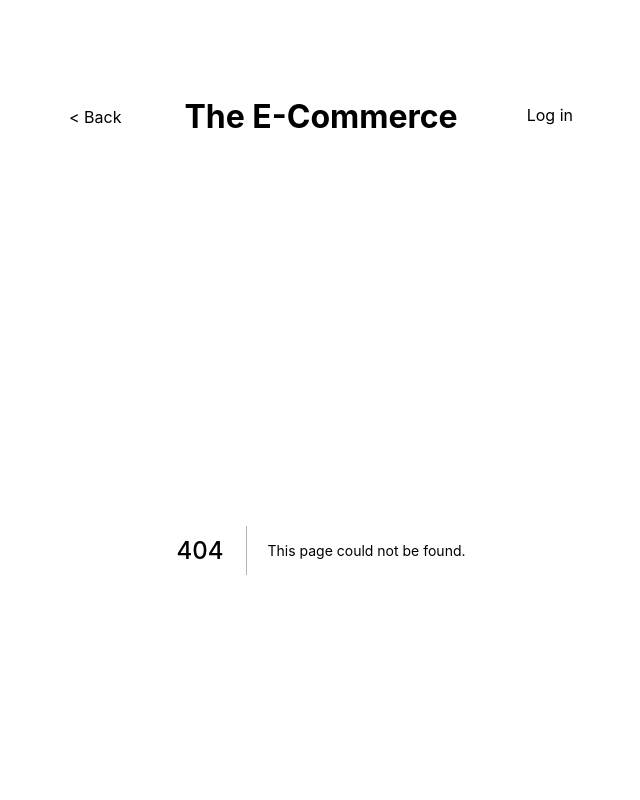
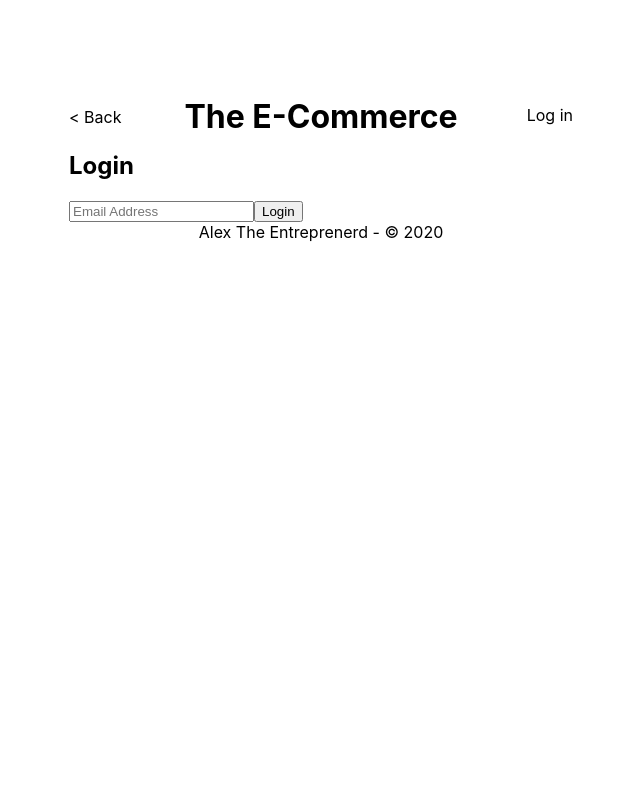
Before and after one commit to chrisk8er/next-ecommerce-frontend-deploy-demo, a Next.js app: page /login in a window 1280 px wide. Before the commit this address had no page. Shown: the top 800 px of the page, without its empty margins (319-959 px from the left). Built offline with nearby package versions, Linux system fonts and the light colour scheme.

Commit message:
25 Login Page

```diff
--- /dev/null
+++ b/pages/login.js
@@ -0,0 +1,34 @@
+import Head from 'next/head'
+import { useContext, useState } from 'react'
+import AuthContext from '../context/AuthContext'
+
+export default function Login() {
+
+    const [email, setEmail] = useState("")
+    const { loginUser } = useContext(AuthContext)
+
+    const handleSubmit = (event) => {
+        event.preventDefault()
+        loginUser(email)
+    }
+
+    return (
+        <div>
+            <Head>
+                <title>Login</title>
+                <meta name="description" content="Login here to make your purchase" />
+            </Head>
+
+            <h2>Login</h2>
+            <form onSubmit={handleSubmit}>
+                <input
+                    type="email"
+                    value={email}
+                    onChange={(event) => setEmail(event.target.value)}
+                    placeholder="Email Address"
+                />
+                <button type="submit">Login</button>
+            </form>
+        </div>
+    )
+}
```
